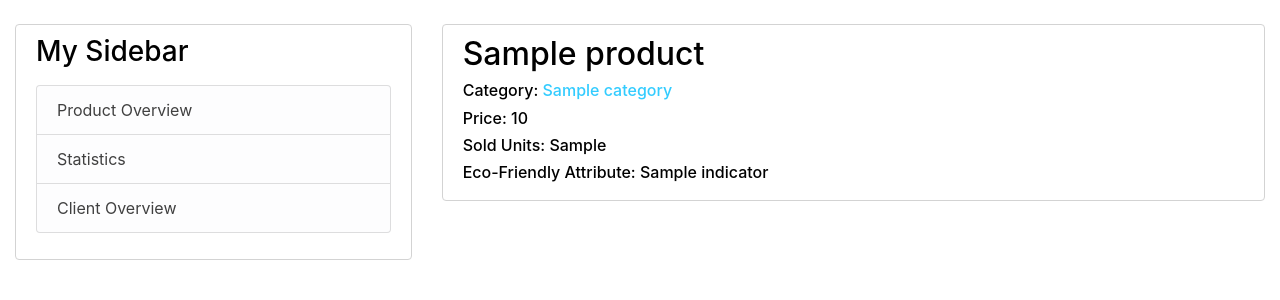
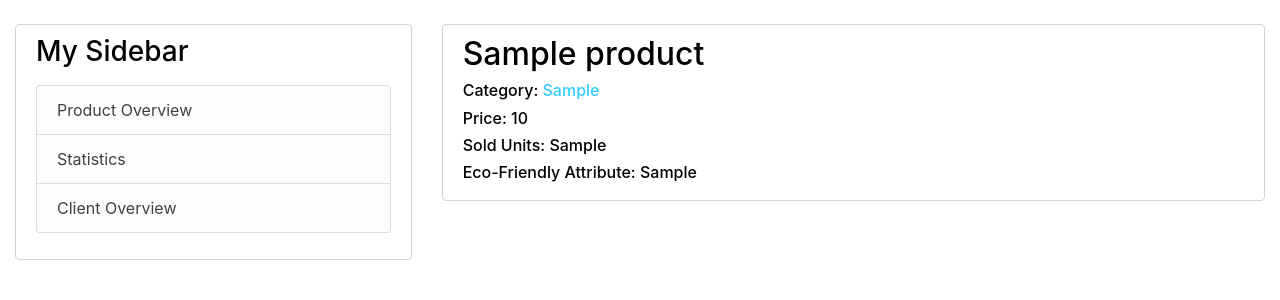
Before and after one commit to TimKie/BSP3, a Django app: template GoodnessGroceries/templates/GoodnessGroceries/product_overview.html in a window 1280 px wide. Shown: the part 56-356 px from the top of the page. Run offline with Django 3.2, Linux system fonts and the light colour scheme; the template is opened without the code that fills it: most values are stand-ins (such as "Sample title", 1, 10 or a date in 2020); some libraries are stand-ins or nearby versions.

```diff
--- a/GoodnessGroceries/templates/GoodnessGroceries/product_overview.html
+++ b/GoodnessGroceries/templates/GoodnessGroceries/product_overview.html
@@ -3,11 +3,11 @@
     {% for product in products %}
         <article class="content-section">
           <div>
-              <h2> {{ product.name }}</h2>
-              <h6>Category: <a href="#">{{ product.category }}</a></h6>
+              <h2> {{ product.product_name }}</h2>
+              <h6>Category: <a href="#">{{ product.product_category }}</a></h6>
               <h6>Price: {{ product.price }}</h6>
               <h6>Sold Units: {{ product.sold_units }}</h6>
-              <h6>Eco-Friendly Attribute: {{ product.indicator }}</h6>
+              <h6>Eco-Friendly Attribute: {{ product.product_indicators }}</h6>
           </div>
         </article>
     {% endfor %}
```
